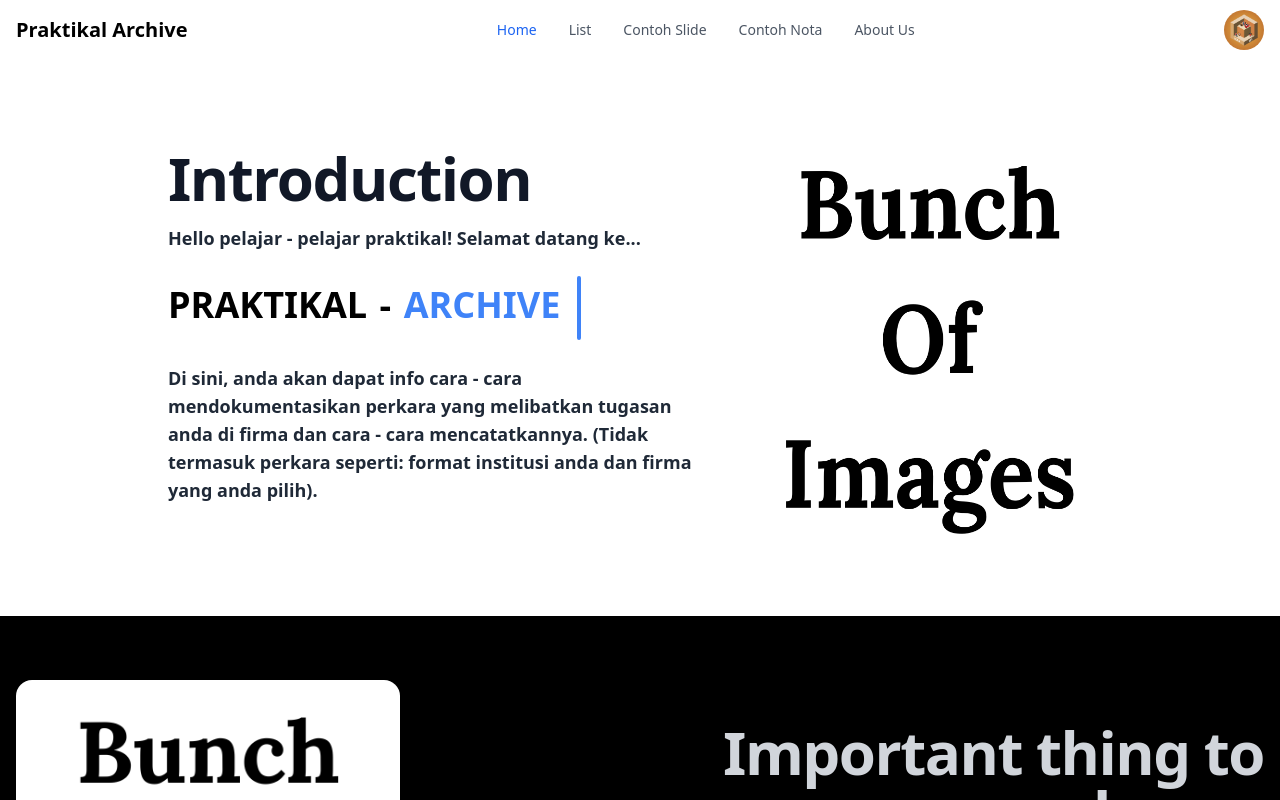
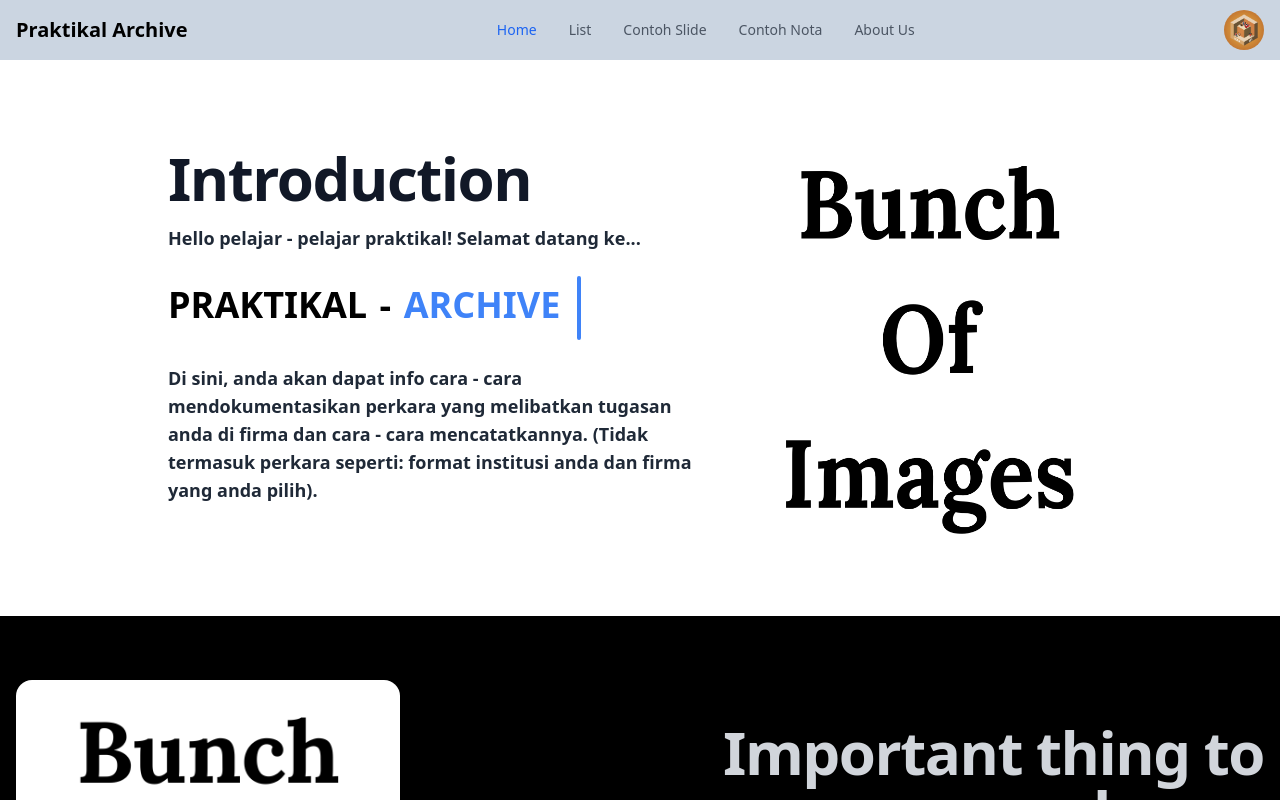
Before and after one commit to YOLO-GIT/intern-stuff, a React (Vite) app in the folder intern-stuff/: page / in a window 1280 px wide. Shown: the top 800 px of the page. Built offline with nearby package versions, Linux system fonts and the light colour scheme.

Commit message:
Changes the bg

```diff
--- a/intern-stuff/src/components/header.jsx
+++ b/intern-stuff/src/components/header.jsx
@@ -12,7 +12,7 @@ const dropdownVariants = {
 
 const Header = () => {
   return (
-    <Navbar fluid>
+    <Navbar fluid className="bg-slate-300">
       <Navbar.Brand href="https://github.com/YOLO-GIT/intern-stuff">
         <span className="self-center whitespace-nowrap text-xl font-semibold dark:text-white">
           Praktikal Archive
```
